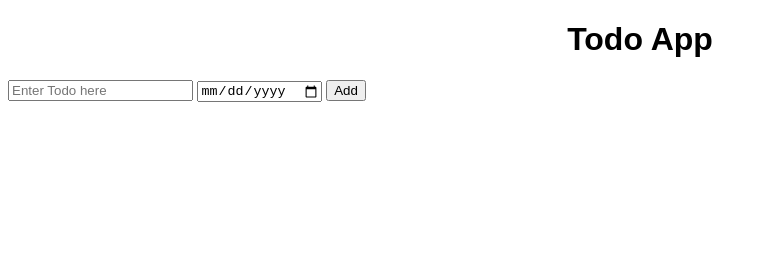
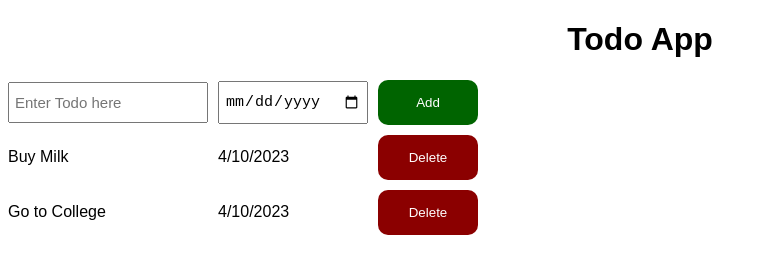
Before and after one commit to Ronnie7866/JavaScriptCalculator, a plain HTML site: page JavaScript/TODO App/todo.html in a window 1280 px wide. Shown: the whole page, without its empty margins (0-767 px from the left). Drawn offline with Linux system fonts and the light colour scheme.

Commit message:
added css

```diff
--- a/JavaScript/TODO App/script.js
+++ b/JavaScript/TODO App/script.js
@@ -13,6 +13,7 @@ displayItems();
 function addTodo() {
     let inputElement = document.querySelector('#todo-input');
     let dateElement = document.querySelector('#todo-date');
+    console.log(inputElement);
     let todoItem = inputElement.value;
     let todoDate = dateElement.value;
     todoList.push({item : todoItem, dueDate : todoDate});
@@ -28,12 +29,10 @@ function displayItems() {
         let todoItem = todoList[i].item;
         let dueDate = todoList[i].dueDate;
         newHTML += `
-        <div>
-        <span>${item}</span>
+        <span>${todoItem}</span>
         <span>${dueDate}</span>
-        <button onClick="todoList.splice(${i}, 1);
+        <button class="btn-delete" onClick="todoList.splice(${i}, 1); // delete button
         displayItems();">Delete</button>
-        </div>
         `;
     }
     displayElement.innerHTML = newHTML;
--- a/JavaScript/TODO App/style.css
+++ b/JavaScript/TODO App/style.css
@@ -4,3 +4,31 @@ body {
 #main-heading {
     text-align: center;
 }
+.grid-container {
+    display: grid;
+    grid-template-columns: 200px 150px 100px;
+    column-gap: 10px;
+    row-gap: 10px;
+    margin-top: 10px;
+    align-items: center;
+}
+#todo-input, #todo-date {
+    font-size: 15px;
+    padding: 10px 5px;
+}
+.btn-add {
+    background-color: darkgreen;
+    color: white;
+    border: none;
+    border-radius: 10px;
+    padding: 15px;
+    cursor: pointer;
+}
+.btn-delete {
+    background-color: darkred;
+    color: white;
+    border: none;
+    border-radius: 10px;
+    padding: 15px;
+    cursor: pointer;
+}
--- a/JavaScript/TODO App/todo.html
+++ b/JavaScript/TODO App/todo.html
@@ -7,13 +7,13 @@
 <body>
     <h1 id="main-heading">Todo App</h1>
 
-<input id="todo-input" type="text" placeholder="Enter Todo here">
-<input id="todo-date" type="date">
-<button onclick="addTodo();">Add</button>
+    <div class="grid-container">
+        <input id="todo-input" type="text" placeholder="Enter Todo here">
+        <input id="todo-date" type="date">
+        <button class="btn-add" onclick="addTodo();">Add</button>
+    </div>
 
-<div class="todo-container">
-
-</div>
+<div class="todo-container grid-container"></div>
 
 <script src="script.js"></script>
 
```
